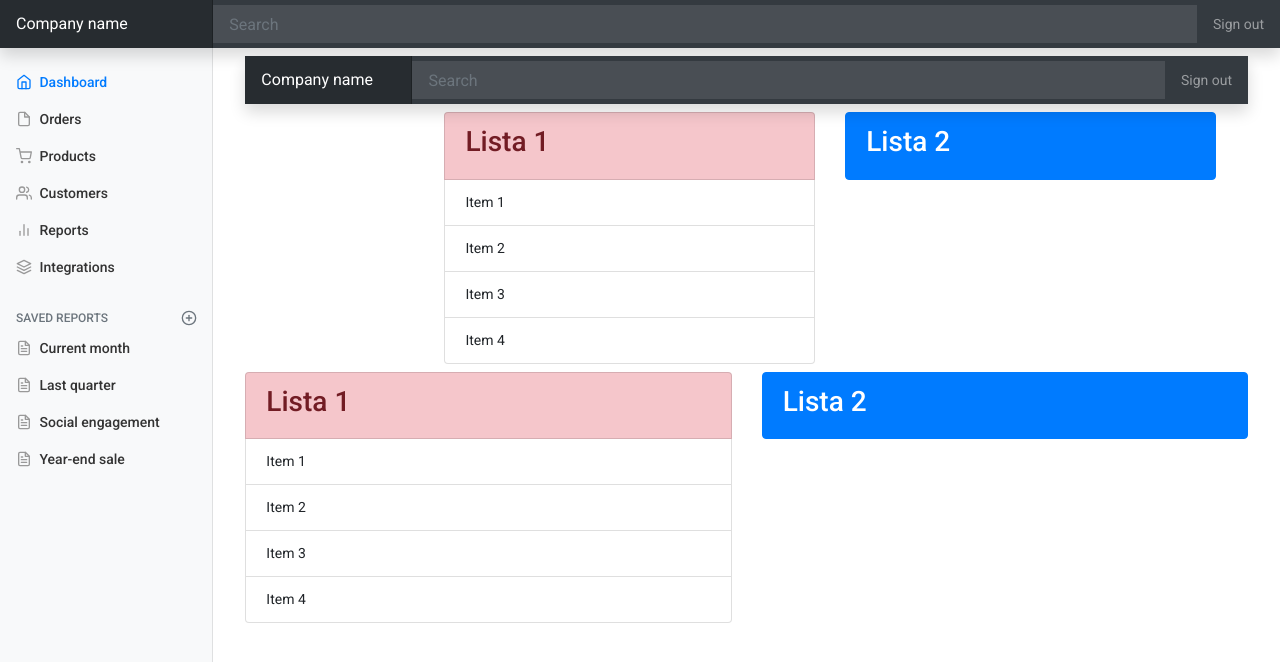
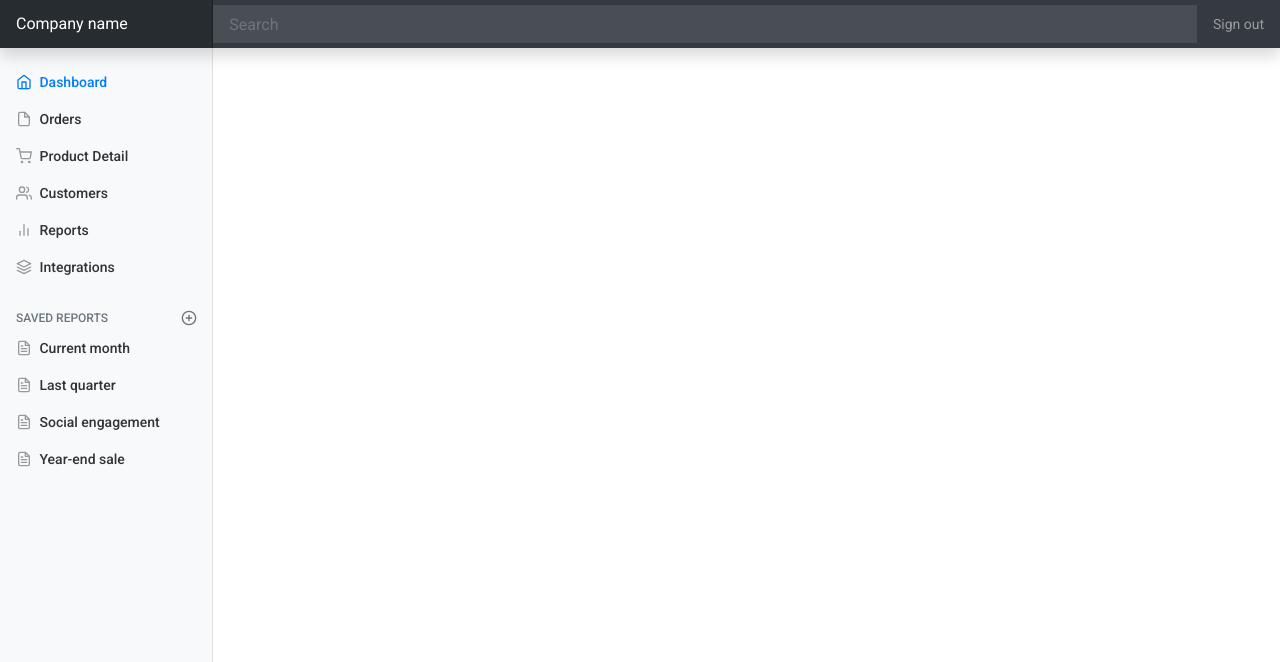
Before and after one commit to edergabriel/angular-application, an Angular app: page /dashboard in a window 1280 px wide. Shown: the top 662 px of the page. Built offline with nearby package versions, Linux system fonts and the light colour scheme.

Commit message:
Correção para página internas

```diff
--- a/src/app/app-routing.module.ts
+++ b/src/app/app-routing.module.ts
@@ -2,8 +2,6 @@ import { NgModule } from '@angular/core';
 import { Routes, RouterModule } from '@angular/router';
 import { InitialComponent } from './pages/initial/initial.component';
 import { ConfigComponent } from './pages/config/config.component';
-import { DashboardComponent } from './pages/auth/dashboard/dashboard.component';
-import { ProductDetailComponent } from './pages/auth/product-detail/product-detail.component';
 import { AuthGuardService } from './guards/auth-guard.service';
 
 const routes: Routes = [
@@ -18,7 +16,6 @@ const routes: Routes = [
   },
   {
     path: 'dashboard',
-    component: DashboardComponent,
     canActivate: [AuthGuardService],
     loadChildren: () => import('./pages/auth/dashboard/dashboard.module').then(m => m.DashboardModule)
   },
--- a/src/app/app.module.ts
+++ b/src/app/app.module.ts
@@ -8,10 +8,8 @@ import { AppComponent } from './app.component';
 import { InitialComponent } from './pages/initial/initial.component';
 import { ConfigComponent } from './pages/config/config.component';
 import { CardComponent } from './components/card/card.component';
-import { DashboardComponent } from './pages/auth/dashboard/dashboard.component';
 import { BrowserAnimationsModule } from '@angular/platform-browser/animations';
 import { DragDropModule } from '@angular/cdk/drag-drop';
-import { ProductDetailComponent } from './pages/auth/product-detail/product-detail.component';
 
 @NgModule({
   declarations: [
@@ -19,8 +17,6 @@ import { ProductDetailComponent } from './pages/auth/product-detail/product-deta
     InitialComponent,
     ConfigComponent,
     CardComponent,
-    DashboardComponent,
-    ProductDetailComponent
   ],
   imports: [
     BrowserModule,
--- a/src/app/pages/auth/dashboard/dashboard.component.html
+++ b/src/app/pages/auth/dashboard/dashboard.component.html
@@ -17,7 +17,7 @@
       <div class="sidebar-sticky pt-3">
         <ul class="nav flex-column">
           <li class="nav-item">
-            <a class="nav-link active" href="#">
+            <a class="nav-link active" (click)="goTo('dashboard')">
               <svg xmlns="http://www.w3.org/2000/svg" width="24" height="24" viewBox="0 0 24 24" fill="none" stroke="currentColor" stroke-width="2" stroke-linecap="round" stroke-linejoin="round" class="feather feather-home"><path d="M3 9l9-7 9 7v11a2 2 0 0 1-2 2H5a2 2 0 0 1-2-2z"></path><polyline points="9 22 9 12 15 12 15 22"></polyline></svg>
               Dashboard <span class="sr-only">(current)</span>
             </a>
@@ -29,9 +29,9 @@
             </a>
           </li>
           <li class="nav-item">
-            <a class="nav-link" href="#">
+            <a class="nav-link" (click)="goTo('dashboard/product-detail')">
               <svg xmlns="http://www.w3.org/2000/svg" width="24" height="24" viewBox="0 0 24 24" fill="none" stroke="currentColor" stroke-width="2" stroke-linecap="round" stroke-linejoin="round" class="feather feather-shopping-cart"><circle cx="9" cy="21" r="1"></circle><circle cx="20" cy="21" r="1"></circle><path d="M1 1h4l2.68 13.39a2 2 0 0 0 2 1.61h9.72a2 2 0 0 0 2-1.61L23 6H6"></path></svg>
-              Products
+              Product Detail
             </a>
           </li>
           <li class="nav-item">
@@ -112,7 +112,7 @@
   <div class="container mx-auto p-2">
     <router-outlet></router-outlet>
     <div class="row">
-      <div cdkDropList #minha="cdkDropList" [cdkDropListConnectedTo]="[confirmados]" [cdkDropListData]="myList"
+     <!-- <div cdkDropList #minha="cdkDropList" [cdkDropListConnectedTo]="[confirmados]" [cdkDropListData]="myList"
         class="col-lg-6" (cdkDropListDropped)="drop($event)">
         <ul class="list-group">
           <li class="list-group-item list-group-item-danger">
@@ -131,7 +131,7 @@
             <img [src]="p.image" class="img-person">
             {{p.name}}</li>
         </ul>
-      </div>
+      </div>-->
     </div>
   </div>
 </main>
--- a/src/app/pages/auth/dashboard/dashboard.module.ts
+++ b/src/app/pages/auth/dashboard/dashboard.module.ts
@@ -2,9 +2,11 @@ import { NgModule } from '@angular/core';
 import { CommonModule } from '@angular/common';
 
 import { DashboardRoutingModule } from './dashboard-routing.module';
+import { DashboardComponent } from './dashboard.component';
+import { ProductDetailComponent } from '../product-detail/product-detail.component';
 
 @NgModule({
-  declarations: [],
+  declarations: [DashboardComponent, ProductDetailComponent],
   imports: [
     CommonModule,
     DashboardRoutingModule
```
